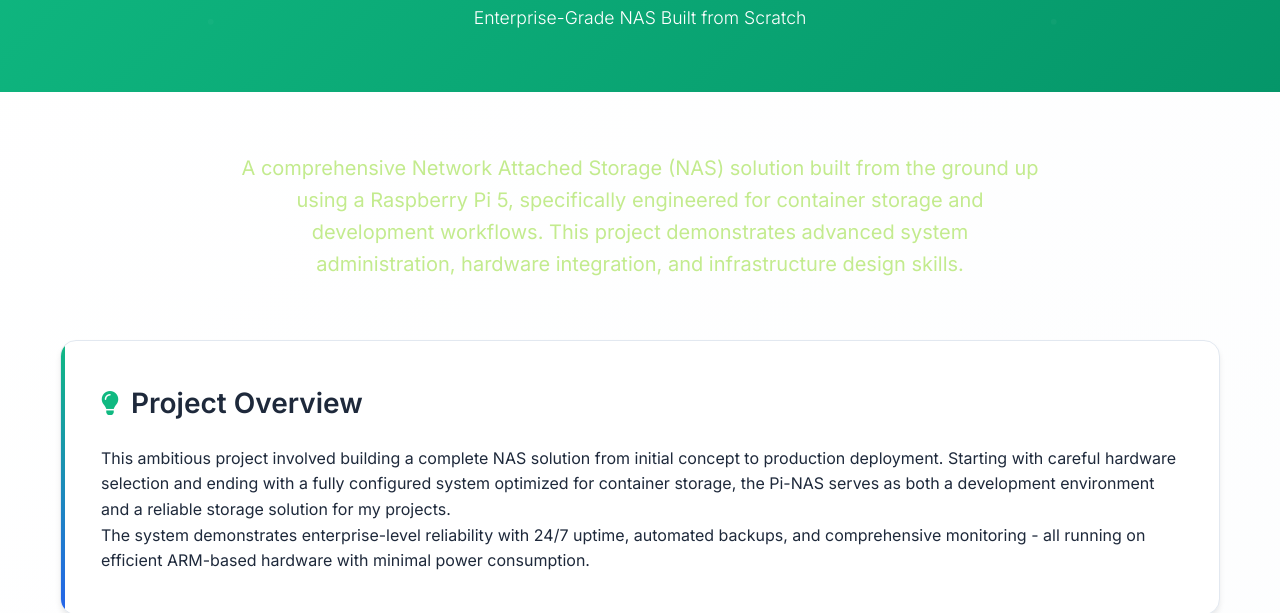
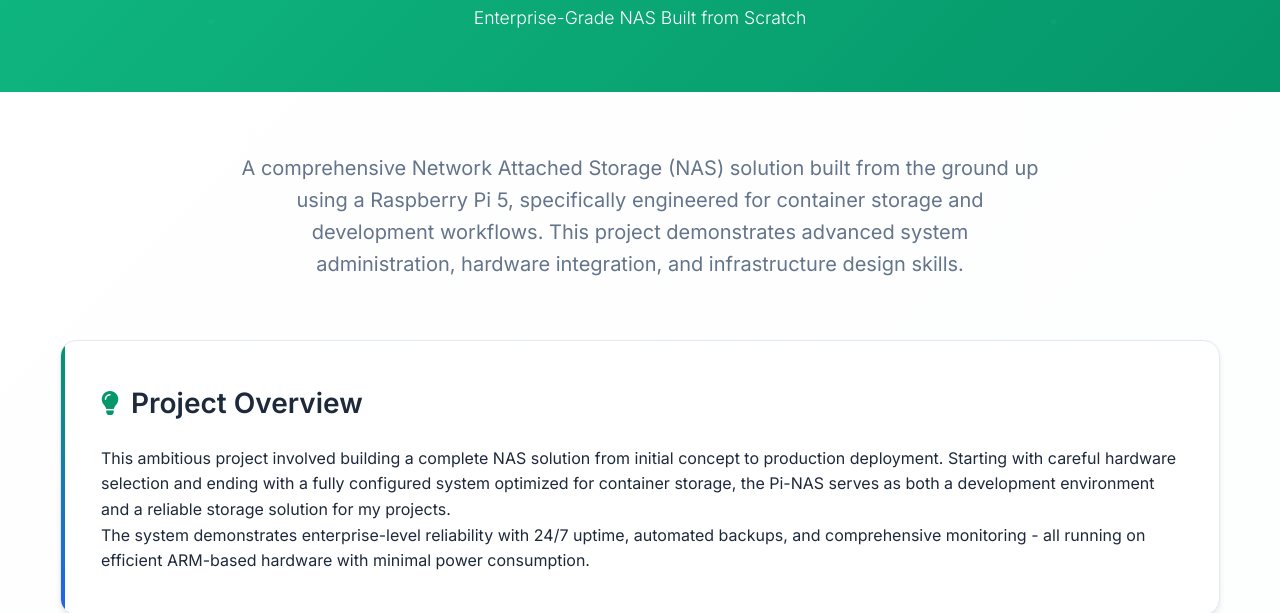
Before and after one commit to BenLevintan/site_Ben, a plain HTML site: page pinas.html in a window 1280 px wide. Shown: the part 189-802 px from the top of the page. Drawn offline with Linux system fonts and the light colour scheme.

Commit message:
Changed some light mode text color in pi-nas page for better readability

```diff
--- a/pinas.html
+++ b/pinas.html
@@ -11,7 +11,8 @@
     :root {
       --primary-color: #2563eb;
       --primary-dark: #1d4ed8;
-      --secondary-color: #10b981;
+      --secondary-color: #059669;
+      --secondary-light: #10b981;
       --accent-color: #f59e0b;
       --success-color: #22c55e;
       --info-color: #3b82f6;
@@ -19,7 +20,7 @@
       --bg-secondary: #f8fafc;
       --bg-tertiary: #f1f5f9;
       --text-primary: #1e293b;
-      --text-secondary: #c3eb8e;
+      --text-secondary: #64748b;
       --border-color: #e2e8f0;
       --shadow-sm: 0 1px 2px 0 rgba(0, 0, 0, 0.05);
       --shadow-md: 0 4px 6px -1px rgba(0, 0, 0, 0.1);
@@ -106,7 +107,7 @@
     }
 
     header {
-      background: linear-gradient(135deg, var(--secondary-color) 0%, #059669 100%);
+      background: linear-gradient(135deg, var(--secondary-light) 0%, var(--secondary-color) 100%);
       color: white;
       padding: 100px 20px 60px;
       text-align: center;
@@ -829,6 +830,9 @@
       if (savedTheme === 'dark') {
         document.body.classList.add('dark-mode');
         themeIcon.className = 'fas fa-sun';
+      } else {
+        document.body.classList.remove('dark-mode');
+        themeIcon.className = 'fas fa-moon';
       }
 
       // Add scroll animations
```
